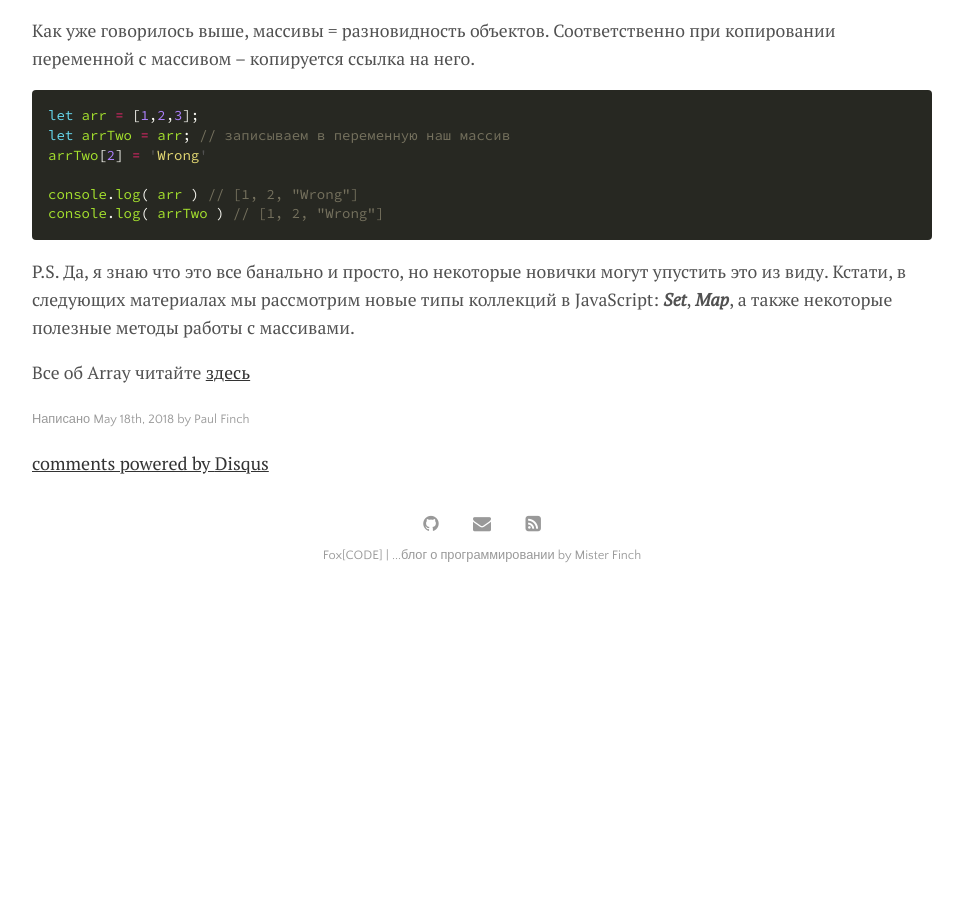
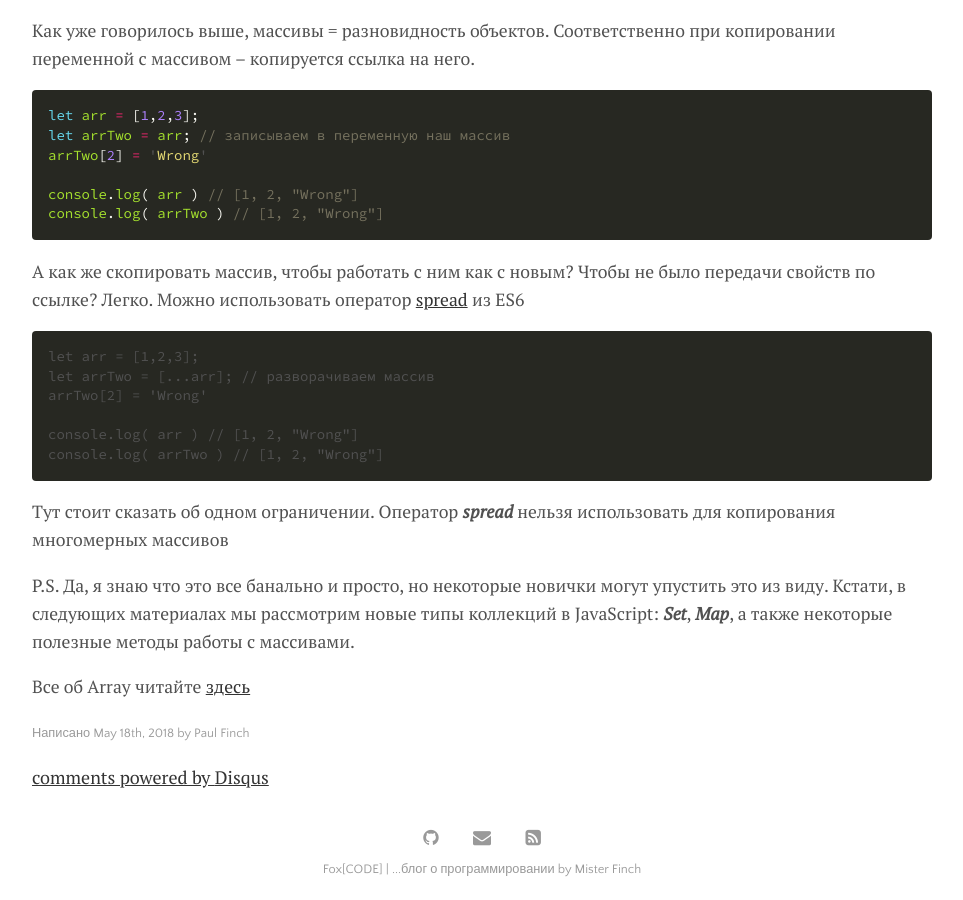
Before and after one commit to klesarev/myblog, a Jekyll site: the page built from _posts/2018-05-18-array-in-js.md, in a window 1280 px wide and 900 px high, scrolled down 2323 px. Shown: the whole window, without its empty margins (158-1121 px from the left). Built offline with Jekyll 4.4.1, drawn with Linux system fonts in a browser that asks for light colours; comment, search, counter and statistics services are not loaded; before the commit the page ends 2924 px from its top, so only the background shows below that.

Commit message:
corr arr 2

````diff
--- a/_posts/2018-05-18-array-in-js.md
+++ b/_posts/2018-05-18-array-in-js.md
@@ -77,6 +77,17 @@ console.log( arr ) // [1, 2, "Wrong"]
 console.log( arrTwo ) // [1, 2, "Wrong"]
 ```
 
+А как же скопировать массив, чтобы работать с ним как с новым? Чтобы не было передачи свойств по ссылке? Легко. Можно использовать оператор [spread](https://developer.mozilla.org/ru/docs/Web/JavaScript/Reference/Operators/Spread_operator) из ES6
+```
+let arr = [1,2,3];
+let arrTwo = [...arr]; // разворачиваем массив
+arrTwo[2] = 'Wrong'
+
+console.log( arr ) // [1, 2, "Wrong"]
+console.log( arrTwo ) // [1, 2, "Wrong"]
+```
+Тут стоит сказать об одном ограничении. Оператор __*spread*__ нельзя использовать для копирования многомерных массивов
+
 P.S. Да, я знаю что это все банально и просто, но некоторые новички могут упустить это из виду. Кстати, в следующих материалах мы рассмотрим новые типы коллекций в JavaScript: __*Set*__, __*Map*__, а также некоторые полезные методы работы с массивами.
 
 Все об Array читайте [здесь](https://developer.mozilla.org/ru/docs/Web/JavaScript/Reference/Global_Objects/Array)
````
